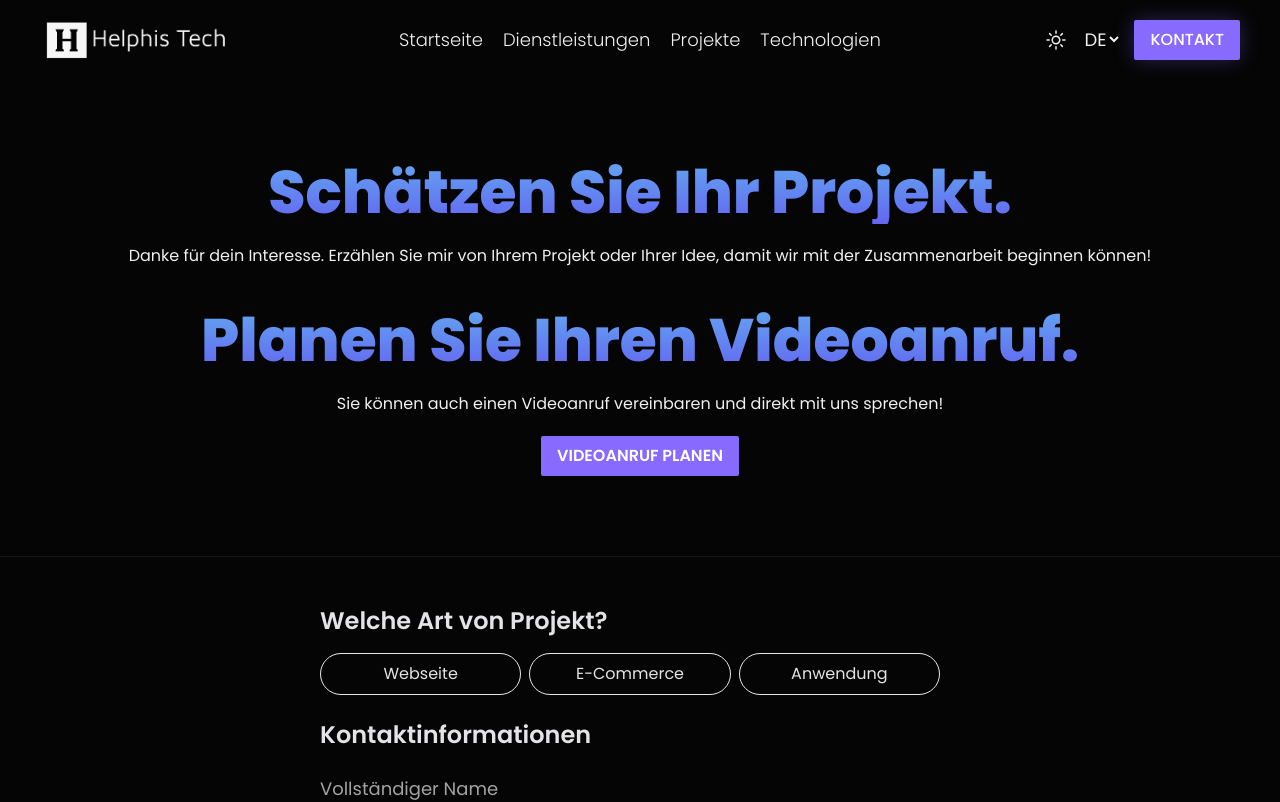
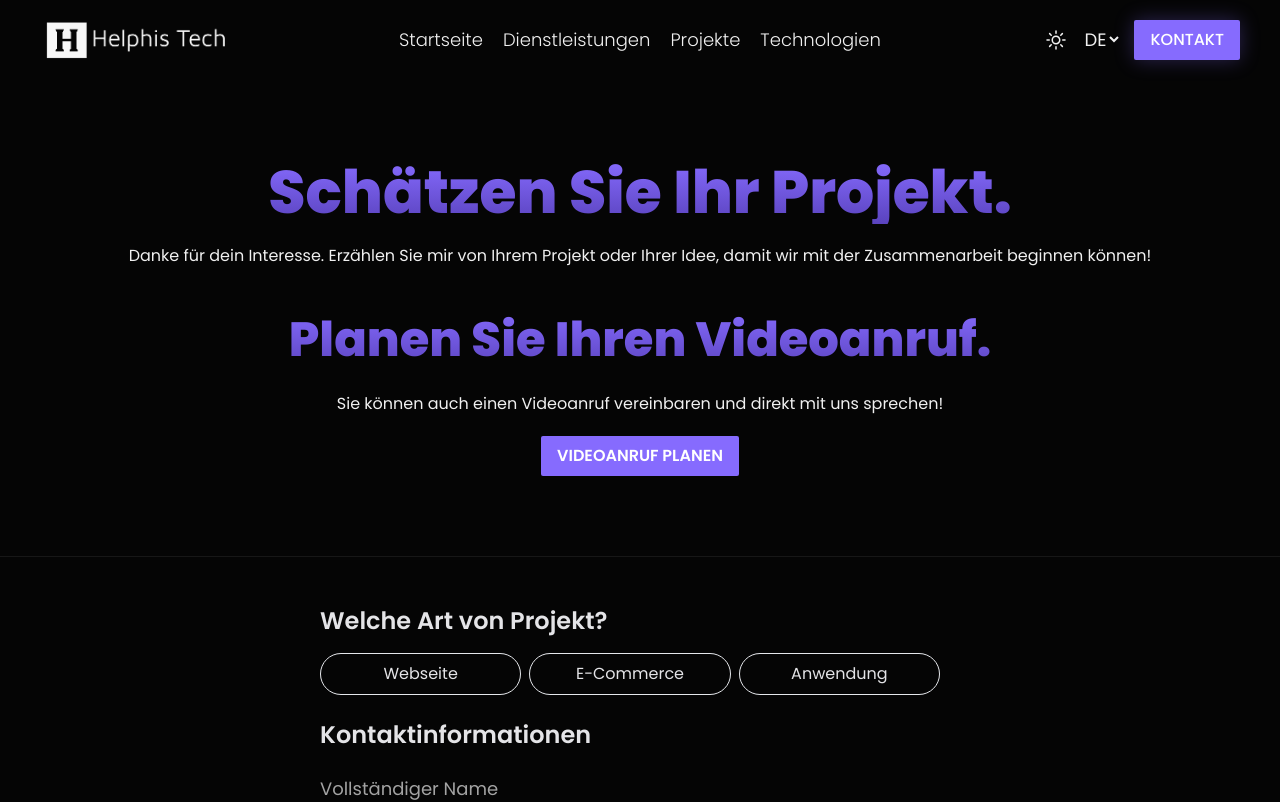
Before and after one commit to Henrry202020/helphistech, a Next.js app in the folder client/: page /contact in a window 1280 px wide. Shown: the top 802 px of the page. Built offline with nearby package versions, Linux system fonts and the light colour scheme.

Commit message:
Changed the color of the contact page title.

```diff
--- a/client/src/pages/contact.jsx
+++ b/client/src/pages/contact.jsx
@@ -18,15 +18,15 @@ export default function ProjectQuote() {
                 <div className={`flex flex-col items-center gap-10 lg:h-full text-center w-full border-b ${darkMode ? 'border-neutral-900' : 'border-zinc-200'} pb-20 transition-colors`}>
                     <div className={`flex flex-col justify-center gap-5 w-full`}>
                         <div className={`text-6xl font-extrabold text-gradient h-fit lg:leading-[4rem] `}>
-                            <span className="w-full">Schätzen Sie Ihr Projekt.</span>
+                            <h1 className="w-full">Schätzen Sie Ihr Projekt.</h1>
                             {/* <br />
                             <span className="w-full"></span> */}
                         </div>
                         <div className={`${darkMode ? 'text-dark' : 'text-light'}`}>Danke für dein Interesse. Erzählen Sie mir von Ihrem Projekt oder Ihrer Idee, damit wir mit der Zusammenarbeit beginnen können!</div>
                     </div>
                     <div className="flex flex-col items-center gap-5">
-                        <div className={`text-6xl font-extrabold text-gradient h-fit lg:leading-[4rem] `}>
-                            <span className="w-full">Planen Sie Ihren Videoanruf.</span>
+                        <div className={`text-5xl font-extrabold text-gradient h-fit lg:leading-[4rem] `}>
+                            <h2 className="w-full">Planen Sie Ihren Videoanruf.</h2>
                             {/* <br />
                             <span className="w-full">Videoanruf.</span> */}
                         </div>
--- a/client/src/pages/en/contact.jsx
+++ b/client/src/pages/en/contact.jsx
@@ -18,15 +18,15 @@ export default function ProjectQuote() {
                 <div className={`flex flex-col items-center gap-10 lg:h-full text-center w-full border-b ${darkMode ? 'border-neutral-900' : 'border-zinc-200'} pb-20 transition-colors`}>
                     <div className={`flex flex-col justify-center gap-5 w-full`}>
                         <div className={`text-6xl font-extrabold text-gradient h-fit lg:leading-[4rem] `}>
-                            <span className="w-full">Quote your project.</span>
+                            <h1 className="w-full">Quote your project.</h1>
                             {/* <br />
                             <span className="w-full"></span> */}
                         </div>
                         <div className={`${darkMode ? 'text-dark' : 'text-light'}`}>Thank you for your interest. Tell me about your project or idea so we can start working together!</div>
                     </div>
                     <div className="flex flex-col items-center gap-5">
-                        <div className={`text-6xl font-extrabold text-gradient h-fit lg:leading-[4rem] `}>
-                            <span className="w-full">Schedule your video call.</span>
+                        <div className={`text-5xl font-extrabold text-gradient h-fit lg:leading-[4rem] `}>
+                            <h2 className="w-full">Schedule your video call.</h2>
                             {/* <br />
                             <span className="w-full">Videoanruf.</span> */}
                         </div>
--- a/client/src/pages/es/contact.jsx
+++ b/client/src/pages/es/contact.jsx
@@ -18,15 +18,15 @@ export default function ProjectQuote() {
                 <div className={`flex flex-col items-center gap-10 lg:h-full text-center w-full border-b ${darkMode ? 'border-neutral-900' : 'border-zinc-200'} pb-20 transition-colors`}>
                     <div className={`flex flex-col justify-center gap-5 w-full`}>
                         <div className={`text-6xl font-extrabold text-gradient h-fit lg:leading-[4rem] `}>
-                            <span className="w-full">Cotiza tu proyecto.</span>
+                            <h1 className="w-full">Cotiza tu proyecto.</h1>
                             {/* <br />
                             <span className="w-full"></span> */}
                         </div>
                         <div className={`${darkMode ? 'text-dark' : 'text-light'}`}>Gracias por tu interés. ¡Cuéntanos sobre tu proyecto o idea para que podamos empezar a trabajar juntos!</div>
                     </div>
                     <div className="flex flex-col items-center gap-5">
-                        <div className={`text-6xl font-extrabold text-gradient h-fit lg:leading-[4rem] `}>
-                            <span className="w-full">Agenda tu videollamada.</span>
+                        <div className={`text-5xl font-extrabold text-gradient h-fit lg:leading-[4rem] `}>
+                            <h2 className="w-full">Agenda tu videollamada.</h2>
                             {/* <br />
                             <span className="w-full">Videoanruf.</span> */}
                         </div>
--- a/client/src/styles/globals.css
+++ b/client/src/styles/globals.css
@@ -164,7 +164,7 @@ button.btn-primary:hover {
 }
 
 .text-gradient {
-	background: -webkit-linear-gradient(rgb(99, 165, 241), rgb(99 102 241));
+	background: -webkit-linear-gradient(rgb(134, 107, 254), rgb(90 67 190));
 	-webkit-background-clip: text;
 	-webkit-text-fill-color: transparent;
 }
```
